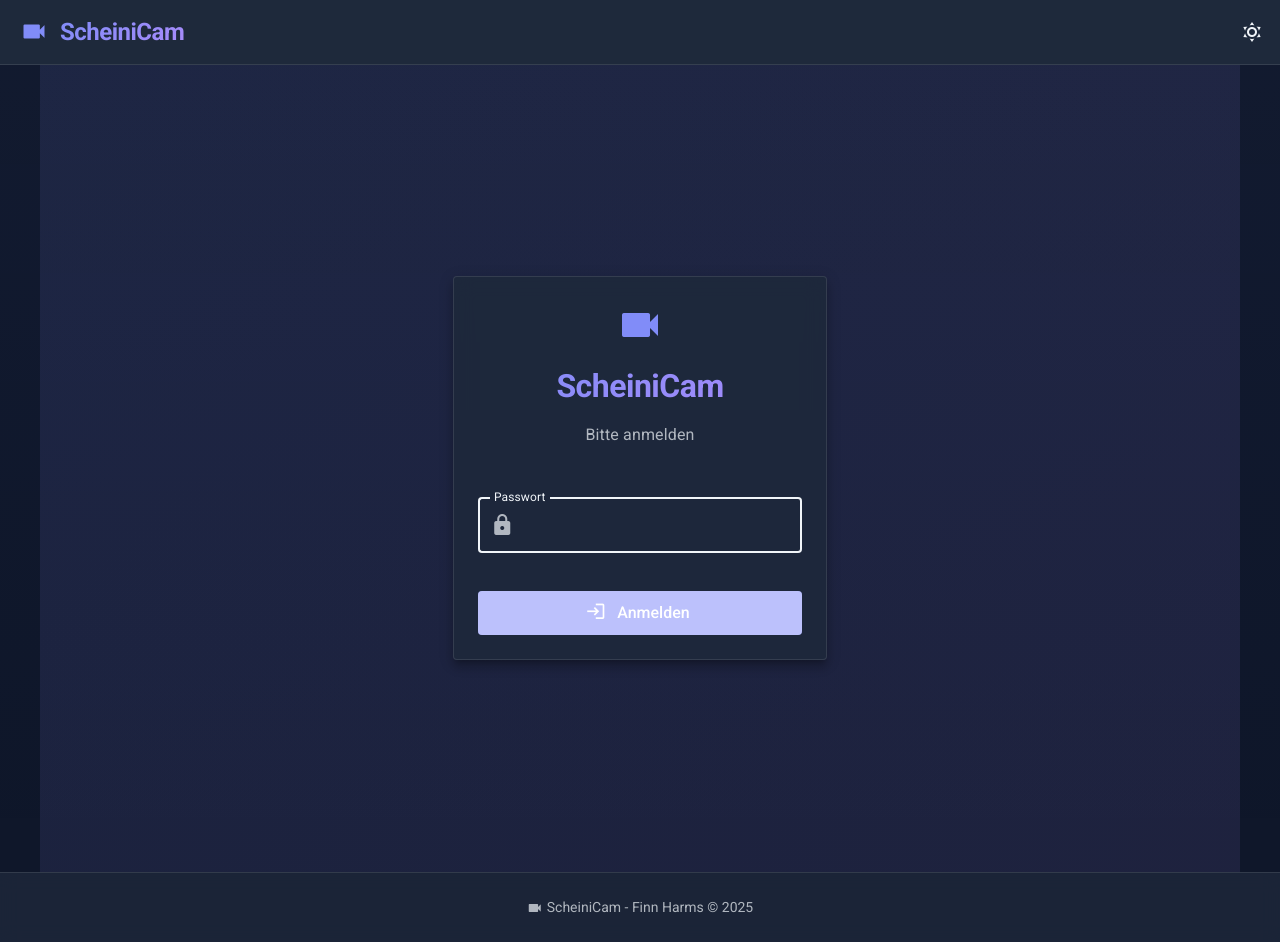
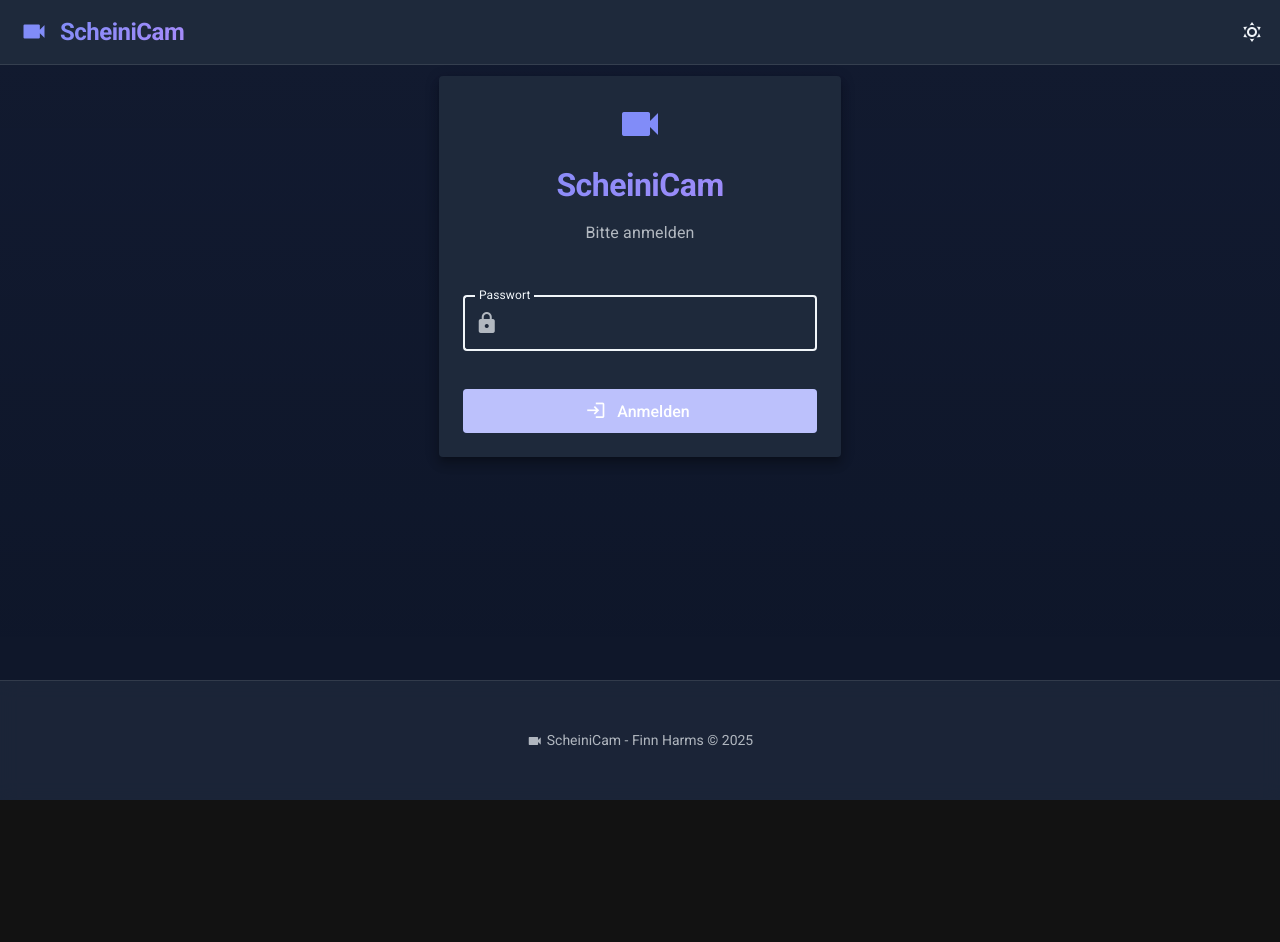
Before and after one commit to innif/CameraUI, a Vue app in the folder frontend/: page /login in a window 1280 px wide. After the commit the page ends 800 px from the top, so only its background shows below. Built offline with nearby package versions, Linux system fonts and the light colour scheme.

Commit message:
Login Page UI fixes

```diff
--- a/frontend/src/App.vue
+++ b/frontend/src/App.vue
@@ -153,6 +153,8 @@ function toggleTheme() {
 .main-content {
   background: linear-gradient(180deg, rgba(var(--v-theme-primary), 0.03) 0%, transparent 100%);
   min-height: calc(100vh - 64px - 56px);
+  display: flex;
+  flex-direction: column;
 }
 
 /* Mobile footer adjustments */
--- a/frontend/src/views/LoginView.vue
+++ b/frontend/src/views/LoginView.vue
@@ -1,5 +1,5 @@
 <template>
-  <v-container class="login-container">
+  <v-container class="login-container" fluid>
     <v-row justify="center" align="center" class="fill-height">
       <v-col cols="12" sm="8" md="6" lg="4">
         <v-card class="login-card" elevation="8">
@@ -82,21 +82,25 @@ const handleLogin = async () => {
 
 <style scoped>
 .login-container {
-  min-height: 100vh;
-  background: linear-gradient(135deg, rgba(var(--v-theme-primary), 0.1) 0%, rgba(var(--v-theme-secondary), 0.1) 100%);
-  display: flex;
-  align-items: center;
-  padding: 1rem;
+  display: flex !important;
+  align-items: center !important;
+  justify-content: center !important;
+  padding: 0 !important;
+  margin: 0 !important;
+  min-height: 100% !important;
+  height: 100% !important;
 }
 
 .fill-height {
-  min-height: 100vh;
+  height: 100%;
+  margin: 0;
+  width: 100%;
 }
 
 .login-card {
-  backdrop-filter: blur(10px);
-  background: rgba(var(--v-theme-surface), 0.95) !important;
-  border: 1px solid rgba(255, 255, 255, 0.1);
+  background: rgb(var(--v-theme-surface)) !important;
+  width: 100%;
+  max-width: 500px;
 }
 
 .login-title-wrapper {
@@ -132,8 +136,12 @@ const handleLogin = async () => {
     font-size: 1.5rem;
   }
 
+  .login-container {
+    padding: 1rem !important;
+  }
+
   .login-card {
-    margin: 1rem;
+    max-width: 100%;
   }
 }
 </style>
```
